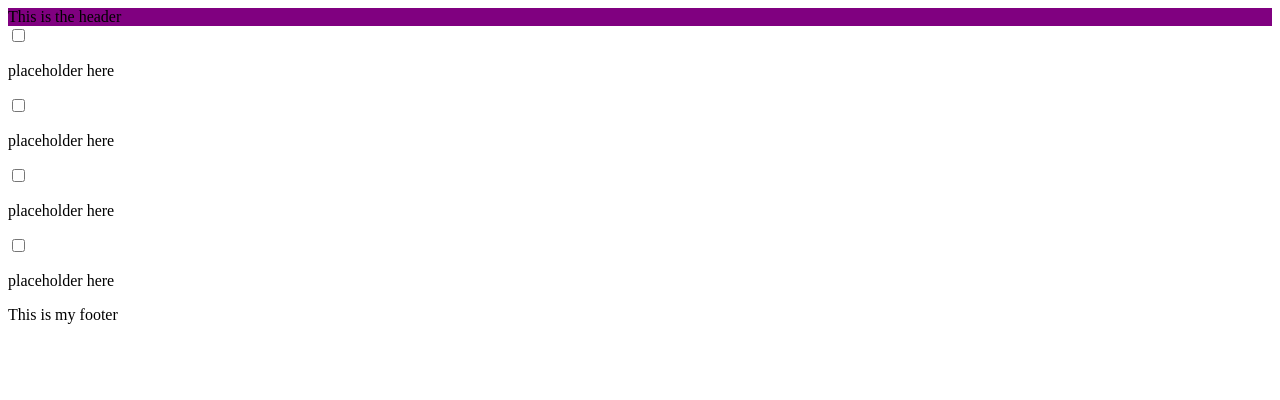
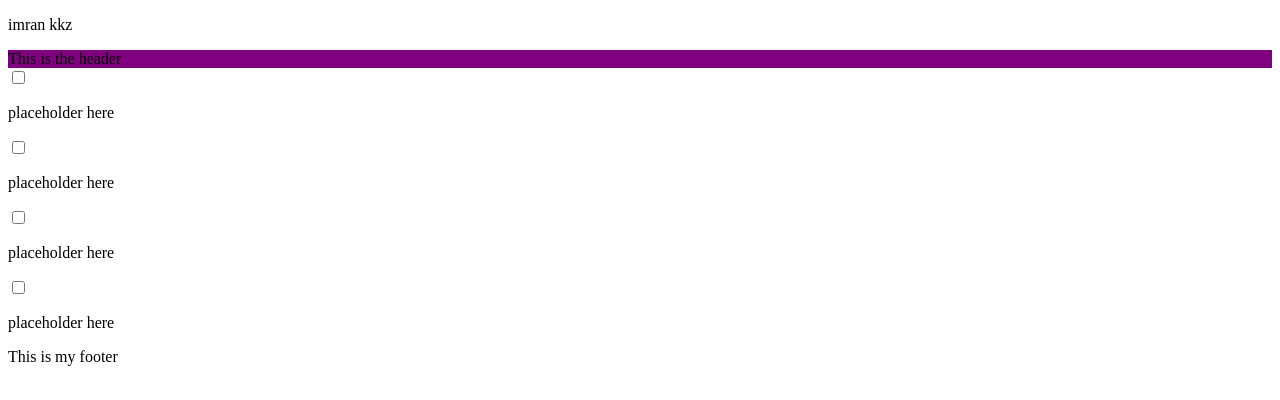
Before and after one commit to imran-kkz/react-todo, a React (Create React App) app in the folder my-app/: page / in a window 1280 px wide. Shown: the top 400 px of the page. Built offline with nearby package versions, Linux system fonts and the light colour scheme.

Commit message:
JSX to js and back

```diff
--- a/my-app/src/components/App.js
+++ b/my-app/src/components/App.js
@@ -4,8 +4,12 @@ import MainContent from './MainContent'
 import Footer from './Footer'
 
 function App (){
+    const firstName = "imran"
+    const lastName = "kkz"
+
     return(
         <div>
+            <p>{firstName + " " + lastName}</p>
         <Navbar/>
         <MainContent/>
         <Footer/>
```
